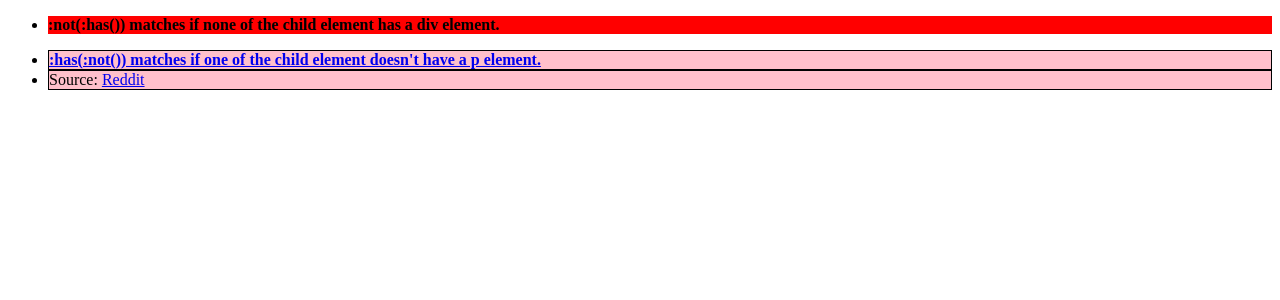
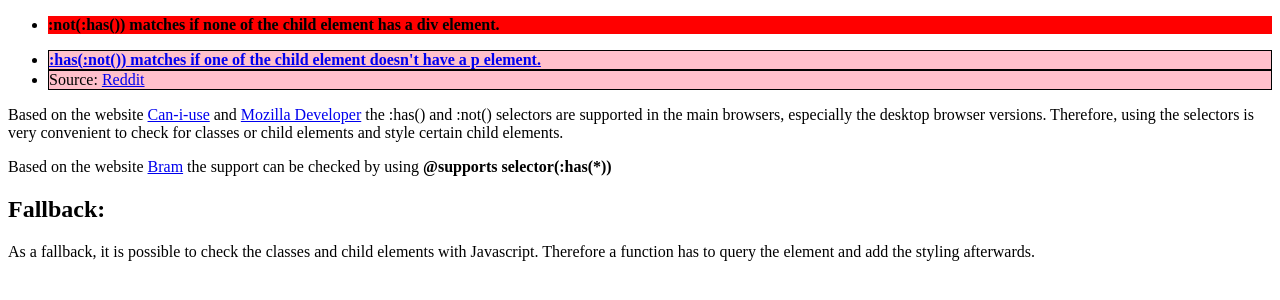
Before and after one commit to LisMaRad/has-not-has, a plain HTML site: page index.html in a window 1280 px wide. Drawn offline with Linux system fonts and the light colour scheme.

Commit message:
Add support and fallback info

```diff
--- a/index.html
+++ b/index.html
@@ -40,5 +40,9 @@
           <div>Source: <a href="https://www.reddit.com/r/uBlockOrigin/comments/14jp3h5/clarification_on_nothas_vs_hasnot/?rdt=64070">Reddit</a></div>
       </li>
     </ul>
-</body>
+    <p>Based on the website <a href="https://caniuse.com/css-has">Can-i-use</a> and <a href="https://developer.mozilla.org/en-US/docs/Web/CSS/:not">Mozilla Developer</a> the :has() and :not() selectors are supported in the main browsers, especially the desktop browser versions. Therefore, using the selectors is very convenient to check for classes or child elements and style certain child elements.</p>
+    <p>Based on the website <a href="https://www.bram.us/2023/01/04/css-has-feature-detection-with-supportsselector-you-want-has-not-has/">Bram</a> the support can be checked by using <b>@supports selector(:has(*))</b></p>
+    <h2>Fallback:</h2>
+    <p>As a fallback, it is possible to check the classes and child elements with Javascript. Therefore a function has to query the element and add the styling afterwards.</p>
+  </body>
 </html>
```
